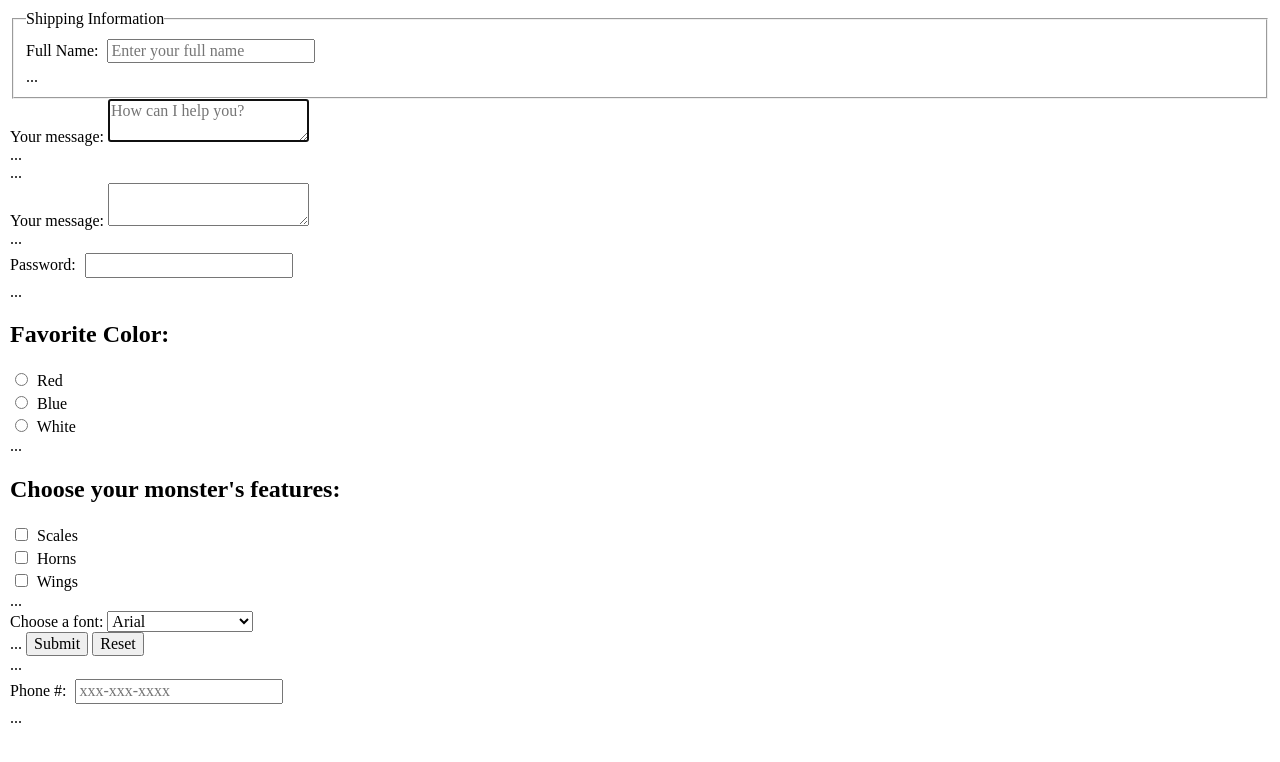
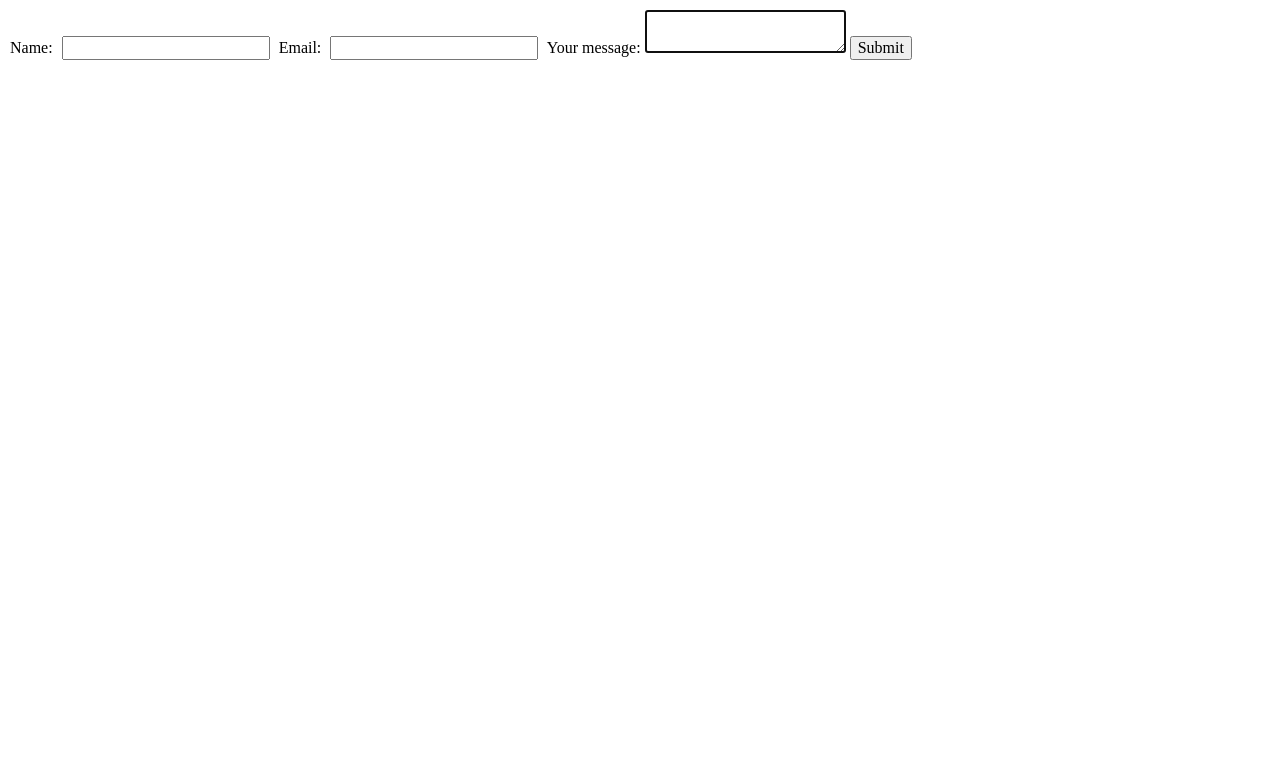
Before and after one commit to kelveloper/formspree, a plain HTML site: page index.html in a window 1280 px wide. Drawn offline with nearby package versions, Linux system fonts and the light colour scheme.

Commit message:
Updating index.html

```diff
--- a/index.html
+++ b/index.html
@@ -15,36 +15,22 @@
   <body>
     <main>
       <form>
-        <fieldset>
-          <legend>Shipping Information</legend>
           <div>
-            <label for="name">Full Name:</label>
+            <label for="name">Name:</label>
             <input
               id="name"
               type="text"
               name="name"
-              placeholder="Enter your full name"
             />
-          </div>
-          ...
-        </fieldset>
-        <div>
-          <label for="form-message">Your message:</label>
-          <textarea
-            id="form-message"
-            name="message"
-            autofocus="on"
-            required
-            maxlength="200"
-            placeholder="How can I help you?"
-          ></textarea>
-        </div>
-        ...
-      </form>
-      <form>
-        ...
-        <div>
-          <label for="form-message">Your message:</label>
+
+            <label for="user-email">Email:</label>
+            <input
+                id="user-email"
+                type="text"
+                name="email"
+            />
+
+            <label for="form-message">Your message:</label>
           <textarea
             id="form-message"
             name="message"
@@ -52,82 +38,11 @@
             required
             maxlength="200"
           ></textarea>
-        </div>
-      </form>
-      <form>
-        ...
-        <div>
-          <label for="password">Password:</label>
-          <input id="password" type="password" name="password" minlength="8" />
-        </div>
-      </form>
-      <form>
-        ...
-        <div>
-          <h2>Favorite Color:</h2>
-          <div>
-            <input id="red" name="color" type="radio" value="red" />
-            <label for="red">Red</label>
+          <button type="submit">Submit</button>
           </div>
-          <div>
-            <input id="blue" name="color" type="radio" value="blue" />
-            <label for="blue">Blue</label>
-          </div>
-          <div>
-            <input id="white" name="color" type="radio" value="white" />
-            <label for="white">White</label>
-          </div>
-        </div>
-      </form>
-      <form>
-        ...
-        <div>
-          <h2>Choose your monster's features:</h2>
-          <div>
-            <input name="scales" type="checkbox" id="scales" />
-            <label for="scales">Scales</label>
-          </div>
-          <div>
-            <input name="horns" type="checkbox" id="horns" />
-            <label for="horns">Horns</label>
-          </div>
-          <div>
-            <input name="wings" type="checkbox" id="wings" />
-            <label for="wings">Wings</label>
-          </div>
-        </div>
-      </form>
-      <form>
-        ...
-        <div>
-          <label for="fonts">Choose a font:</label>
-          <select name="fonts" id="fonts" size="1">
-            <option value="arial">Arial</option>
-            <option value="times">Times New Roman</option>
-            <option value="comicsans">Comic Sans</option>
-            <option value="papyrus">Papyrus</option>
-          </select>
-        </div>
-      </form>
-      <form>
-        ...
-        <button type="submit">Submit</button>
-        <button type="reset">Reset</button>
-      </form>
-      <form>
-        ...
-        <div>
-          <label for="phone">Phone #:</label>
-          <input
-            id="phone"
-            type="text"
-            name="phone"
-            pattern="\d{3}[\-]\d{3}[\-]\d{4}"
-            placeholder="xxx-xxx-xxxx"
-          />
-        </div>
-        ...
-      </form>
+        </form>
+
+
     </main>
   </body>
 </html>
```
